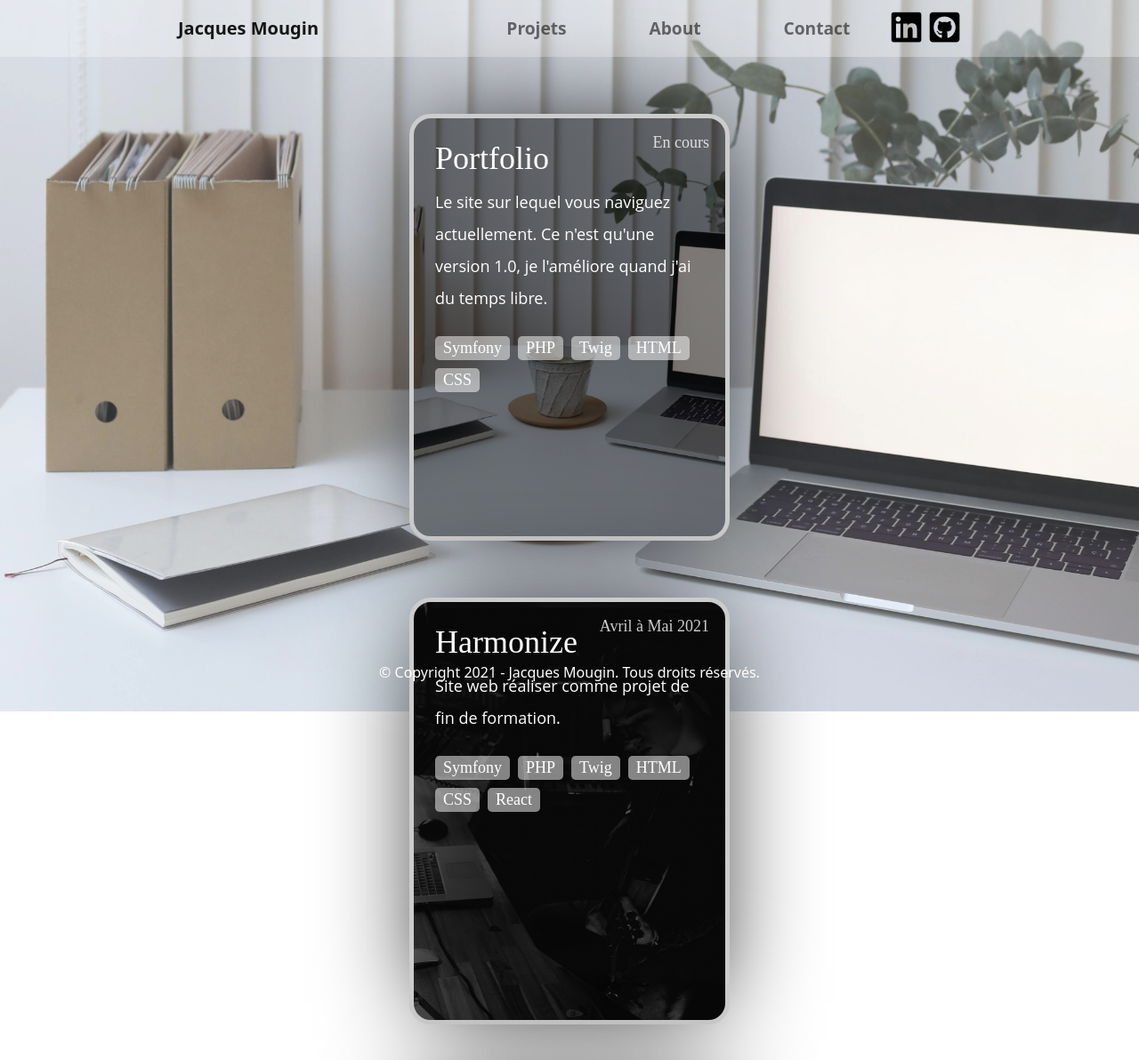
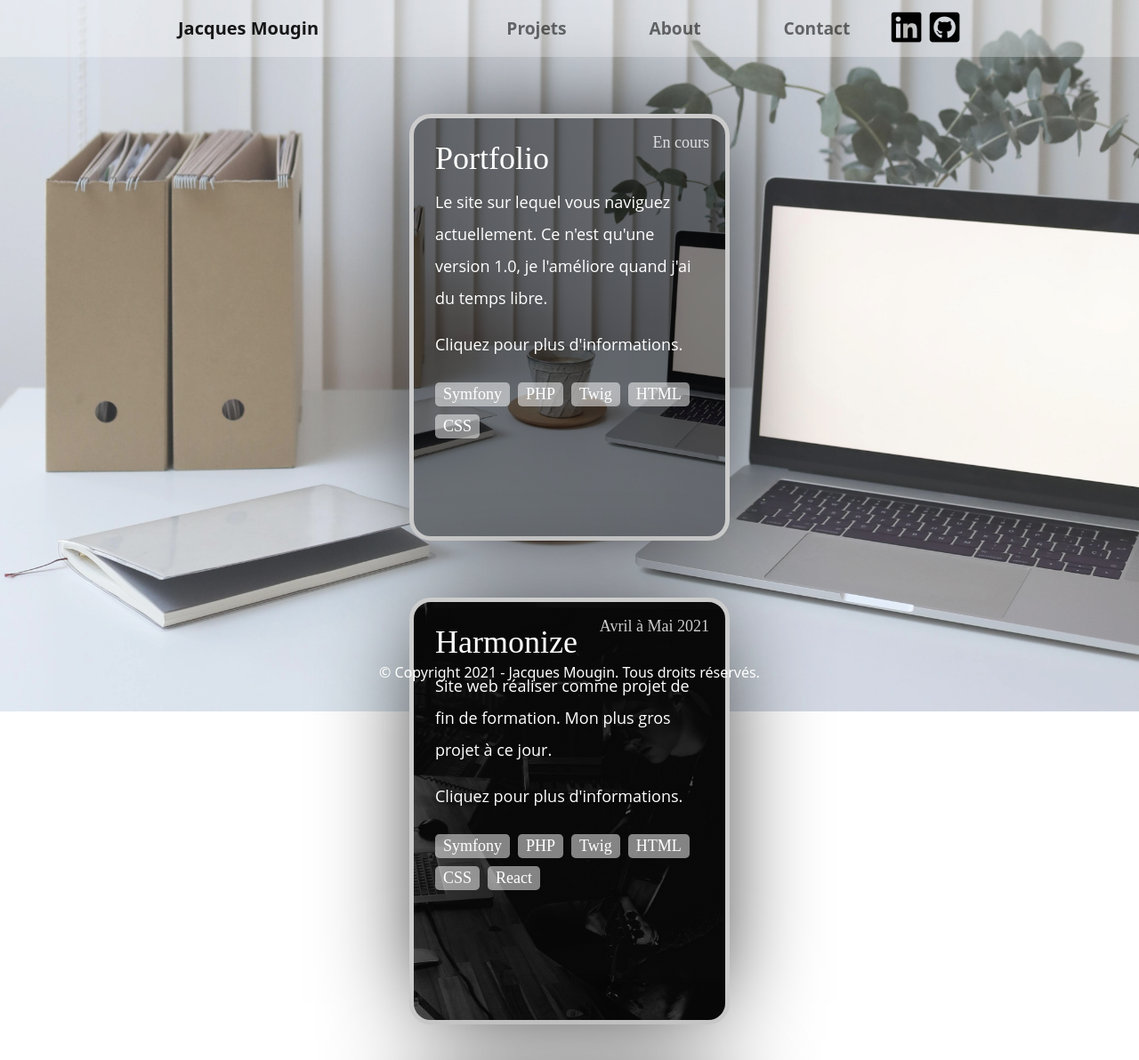
Before and after one commit to JacquesMougin/Portfolio, a Symfony app: template portfolio/templates/main/projects.html.twig in a window 1280 px wide. Shown: the top 1192 px of the page at 89% size. Run offline with Twig, Linux system fonts and the light colour scheme; the template is opened without the code that fills it, so the values that code supplies are empty; some libraries are stand-ins or nearby versions.

Commit message:
feat: small changes

```diff
--- a/portfolio/templates/main/projects.html.twig
+++ b/portfolio/templates/main/projects.html.twig
@@ -9,6 +9,7 @@
       <div>
         <h1>Portfolio</h1>
         <p>Le site sur lequel vous naviguez actuellement. Ce n'est qu'une version 1.0, je l'améliore quand j'ai du temps libre.</p>
+        <p>Cliquez pour plus d'informations.</p>
         <div class="date">En cours</div>
         <div class="tags">
           <div class="tag">Symfony</div>
@@ -24,7 +25,8 @@
     <a class="card" href="https://github.com/JacquesMougin/Harmonize" style="--bg-img: url({{ asset('assets/pictures/harmonize.jpg') }})">
       <div>
         <h1>Harmonize</h1>
-        <p>Site web réaliser comme projet de fin de formation.</p>
+        <p>Site web réaliser comme projet de fin de formation. Mon plus gros projet à ce jour.</p>
+        <p>Cliquez pour plus d'informations.</p>
         <div class="date">Avril à Mai 2021</div>
         <div class="tags">
           <div class="tag">Symfony</div>
@@ -42,6 +44,7 @@
       <div>
         <h1>To-Do List</h1>
         <p>Projet de To-Do List réalisé au cours de ma formation.</p>
+        <p>Cliquez pour plus d'informations.</p>
         <div class="date">Mars 2021</div>
         <div class="tags">
           <div class="tag">Javascript</div>
```
